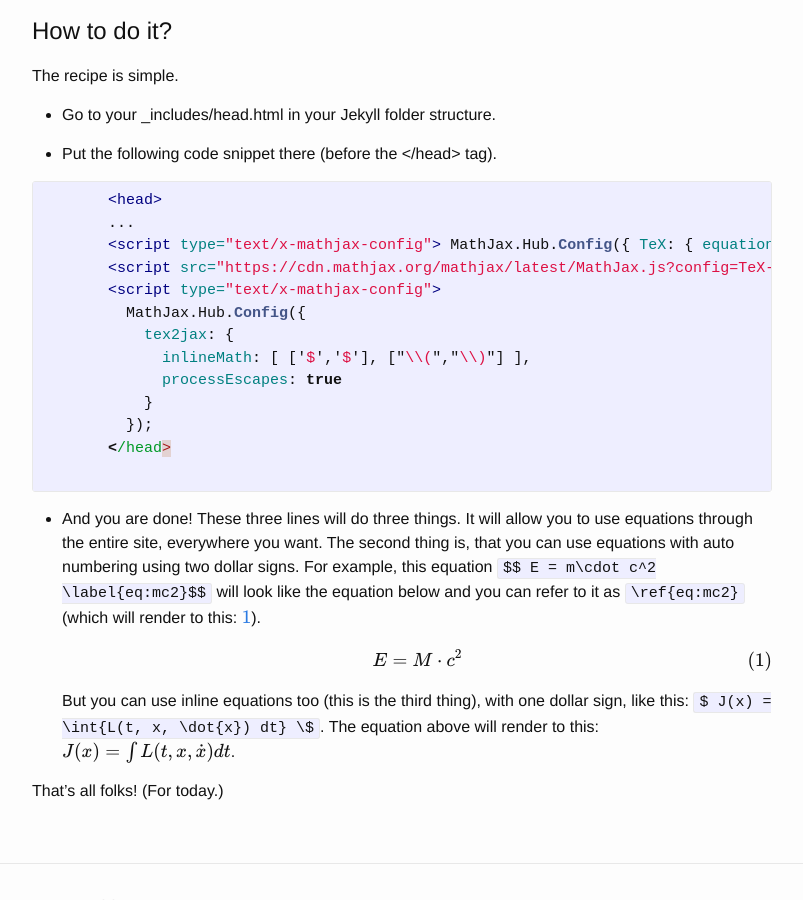
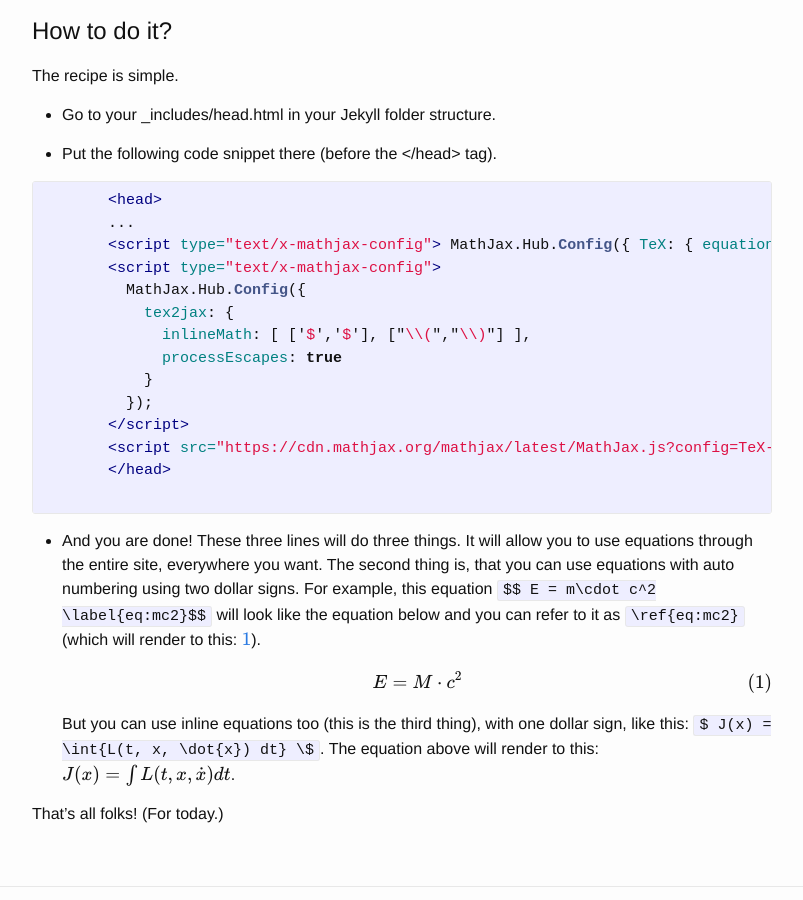
Before and after one commit to Csega/csega.github.io, a Jekyll site: the page built from _posts/2017-03-28-how-to-set-up-mathjax-on-jekyll-and-github-properly.markdown, in a window 1280 px wide and 900 px high, scrolled down 439 px. Shown: the whole window, without its empty margins (238-1041 px from the left). Built offline with Jekyll 4.4.1, drawn with Linux system fonts in a browser that asks for light colours; formulas are drawn with MathJax 3; some of the changed lines change nothing that is shown.

Commit message:
Final touches, and (hopefully) everything will work.

```diff
--- a/_posts/2017-03-28-how-to-set-up-mathjax-on-jekyll-and-github-properly.markdown
+++ b/_posts/2017-03-28-how-to-set-up-mathjax-on-jekyll-and-github-properly.markdown
@@ -18,7 +18,6 @@ The recipe is simple.
        <head>
        ...
        <script type="text/x-mathjax-config"> MathJax.Hub.Config({ TeX: { equationNumbers: { autoNumber: "all" } } }); </script>
-       <script src="https://cdn.mathjax.org/mathjax/latest/MathJax.js?config=TeX-AMS-MML_HTMLorMML" type="text/javascript"></script>
        <script type="text/x-mathjax-config">
          MathJax.Hub.Config({
            tex2jax: {
@@ -26,6 +25,8 @@ The recipe is simple.
              processEscapes: true
            }
          });
+       </script>
+       <script src="https://cdn.mathjax.org/mathjax/latest/MathJax.js?config=TeX-AMS-MML_HTMLorMML" type="text/javascript"></script>
        </head>
     {% endhighlight %}
 
```
